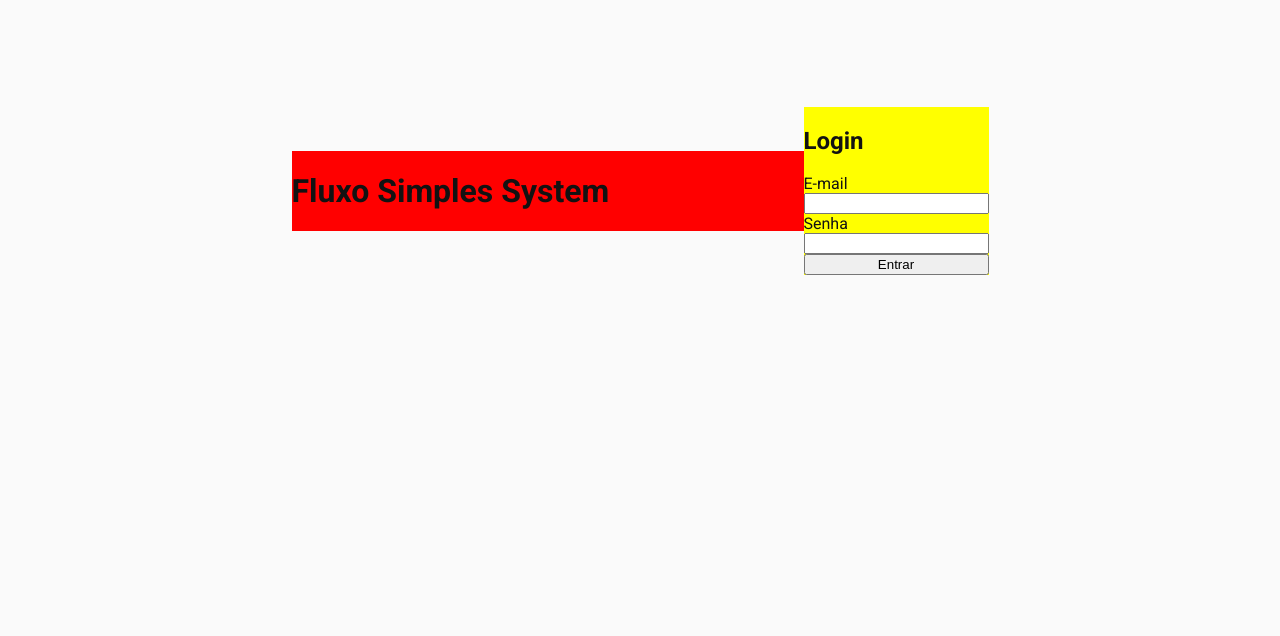
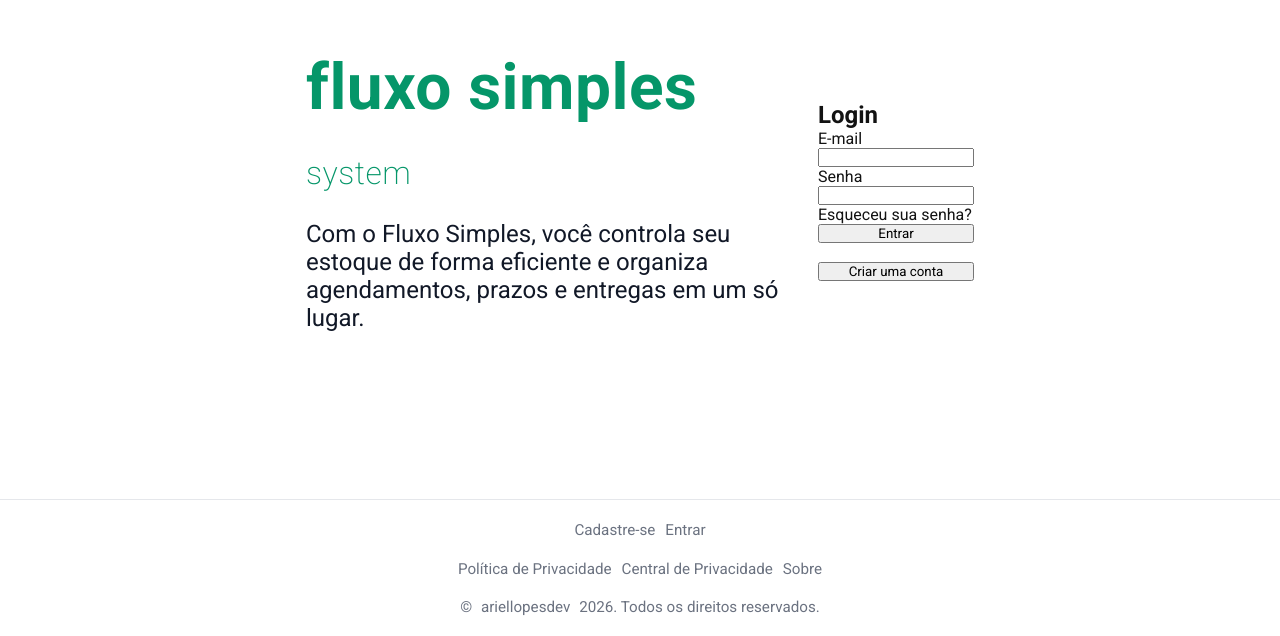
Before and after one commit to ariellopesdev/fluxosimplessystem, a React (Create React App) app in the folder frontend/: page / in a window 1280 px wide. Shown: the part 209-845 px from the top of the page. Before the commit the page ends 800 px from the top, so only its background shows below. Built offline with nearby package versions, Linux system fonts and the light colour scheme.

Commit message:
Frontend of home started

```diff
--- a/frontend/src/index.css
+++ b/frontend/src/index.css
@@ -1,8 +1,42 @@
-body{
-    font-family: "Roboto", sans-serif;
-    margin: 0;
-    padding: 0;
-    box-sizing: border-box;
-    background-color: #fafafa;
-    color: #121212;
+* {
+  font-family: "Roboto", sans-serif;
+  margin: 0;
+  padding: 0;
+  box-sizing: border-box;
 }
+
+body {
+  background-color: var(--web-wash);
+  color: #121212;
+}
+
+:root {
+  /* cor principal */
+  --primary: #059669;
+  --primary-hover: #047857;
+  --primary-light: #10b981;
+
+  /* fundo */
+  --background: #f9fafb;
+  --surface: #ffffff;
+
+  /* texto */
+  --text: #111827;
+  --text-light: #6b7280;
+
+  /* borda */
+  --border: #e5e7eb;
+
+  /* estados */
+  --success: #16a34a;
+  --danger: #dc2626;
+  --warning: #d97706;
+
+  /* espaçamento */
+  --spacing-large: 2px;
+  --spacing-medium: 1px;
+  --spacing-small: 0.5px;
+
+  /* letter wheight*/
+  --weight-200: 200;
+}
--- a/frontend/src/pages/Home/Home.css
+++ b/frontend/src/pages/Home/Home.css
@@ -9,13 +9,60 @@
 .block-home{
     width: 40%;
     height: fit-content;
-    background-color: red;
+}
+
+.block-home h1{
+    color: var(--primary);
+    font-size: 4rem;
+    letter-spacing: var(--spacing-small);
+    margin-bottom: 1.2rem;
+}
+
+.block-home span{
+    font-size: .5em;
+    color: var(--gray-text);
+    font-weight:var(--weight-200);
+}
+
+.block-home p{
+    font-size: 1.5em;
+    color: var(--text);
 }
 
 .container-home form{
     width: fit-content;
     height: fit-content;
-    background-color: yellow;
     display: flex;
     flex-direction: column;
 }
+
+footer{
+    position: absolute;
+    display: flex;
+    flex-direction: column;
+    align-items: center;
+    bottom: -45px;
+    left: 0;
+    height: fit-content;
+    width: 100%;
+    padding: 10px;
+    border-top: 1px solid var(--border);
+}
+
+footer a,
+footer p{
+    color: var(--text-light);
+    font-size: .95rem;
+    text-decoration: none;
+    background-color: transparent;
+    margin: 0 5px;
+}
+
+footer a:hover{
+    cursor: pointer;
+    color: var(--text);
+}
+
+footer div{
+    padding: 10px;
+}
--- a/frontend/src/pages/Home/Home.js
+++ b/frontend/src/pages/Home/Home.js
@@ -8,7 +8,13 @@ const Home = () => {
   return (
     <div className="container-home">
       <div className="block-home">
-        <h1>Fluxo Simples System</h1>
+        <h1>
+          fluxo simples <span>system</span>
+        </h1>
+        <p>
+          Com o Fluxo Simples, você controla seu estoque de forma eficiente e
+          organiza agendamentos, prazos e entregas em um só lugar.
+        </p>
       </div>
       <form>
         <h2>Login</h2>
@@ -16,8 +22,27 @@ const Home = () => {
         <input type="email" />
         <label>Senha</label>
         <input type="password" />
+        <a>Esqueceu sua senha?</a>
         <button type="submit">Entrar</button>
+        <br />
+        <button type="">Criar uma conta</button>
       </form>
+      <footer>
+        <div>
+          <a>Cadastre-se</a>
+          <a>Entrar</a>
+        </div>
+        <div>
+          <a>Política de Privacidade</a>
+          <a>Central de Privacidade</a>
+          <a>Sobre</a>
+        </div>
+        <div>
+          <p>
+            &copy; <a>ariellopesdev</a> 2026. Todos os direitos reservados.
+          </p>
+        </div>
+      </footer>
     </div>
   );
 };
```
